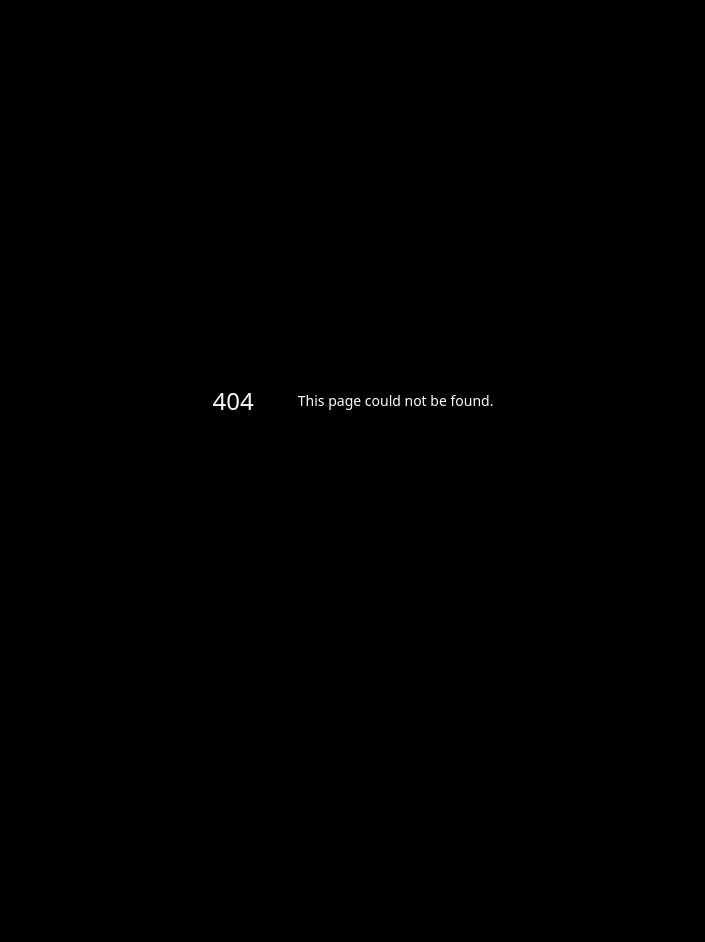
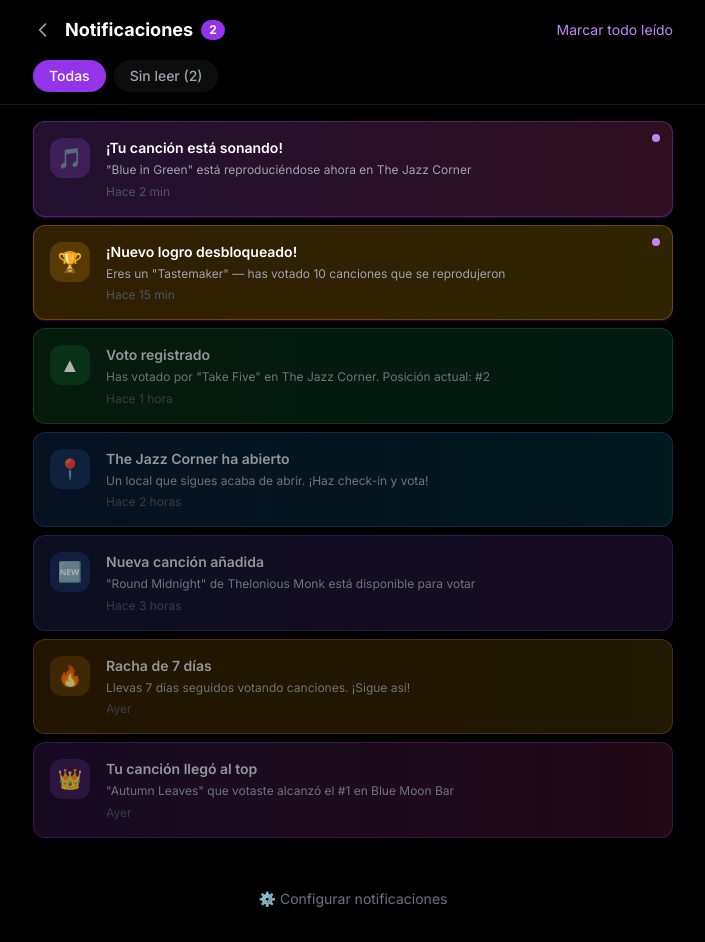
Before and after one commit to fullequip2009-dev/Pickmysong, a Next.js app in the folder apps/web/: page /notifications in a window 1280 px wide. Before the commit this address had no page. Shown: the whole page, without its empty margins (287-992 px from the left). Before the commit the page ends 800 px from the top, so only its background shows below. Built offline with nearby package versions, Linux system fonts and the light colour scheme.

Commit message:
feat(web): add notifications center with song played, achievements, votes, dismiss

```diff
--- /dev/null
+++ b/apps/web/app/notifications/page.tsx
@@ -0,0 +1,237 @@
+'use client';
+
+import { useState } from 'react';
+import Link from 'next/link';
+
+type NotifType = 'song_played' | 'vote_confirmed' | 'achievement' | 'venue_update' | 'new_song';
+
+interface Notification {
+  id: string;
+  type: NotifType;
+  title: string;
+  body: string;
+  time: string;
+  read: boolean;
+  link?: string;
+  icon?: string;
+}
+
+const MOCK_NOTIFS: Notification[] = [
+  {
+    id: '1',
+    type: 'song_played',
+    title: '¡Tu canción está sonando!',
+    body: '"Blue in Green" está reproduciéndose ahora en The Jazz Corner',
+    time: 'Hace 2 min',
+    read: false,
+    link: '/venues/venue-1',
+    icon: '🎵',
+  },
+  {
+    id: '2',
+    type: 'achievement',
+    title: '¡Nuevo logro desbloqueado!',
+    body: 'Eres un "Tastemaker" — has votado 10 canciones que se reprodujeron',
+    time: 'Hace 15 min',
+    read: false,
+    link: '/profile',
+    icon: '🏆',
+  },
+  {
+    id: '3',
+    type: 'vote_confirmed',
+    title: 'Voto registrado',
+    body: 'Has votado por "Take Five" en The Jazz Corner. Posición actual: #2',
+    time: 'Hace 1 hora',
+    read: true,
+    link: '/venues/venue-1',
+    icon: '▲',
+  },
+  {
+    id: '4',
+    type: 'venue_update',
+    title: 'The Jazz Corner ha abierto',
+    body: 'Un local que sigues acaba de abrir. ¡Haz check-in y vota!',
+    time: 'Hace 2 horas',
+    read: true,
+    link: '/venues/venue-1',
+    icon: '📍',
+  },
+  {
+    id: '5',
+    type: 'new_song',
+    title: 'Nueva canción añadida',
+    body: '"Round Midnight" de Thelonious Monk está disponible para votar',
+    time: 'Hace 3 horas',
+    read: true,
+    link: '/discover',
+    icon: '🆕',
+  },
+  {
+    id: '6',
+    type: 'achievement',
+    title: 'Racha de 7 días',
+    body: 'Llevas 7 días seguidos votando canciones. ¡Sigue así!',
+    time: 'Ayer',
+    read: true,
+    link: '/profile',
+    icon: '🔥',
+  },
+  {
+    id: '7',
+    type: 'song_played',
+    title: 'Tu canción llegó al top',
+    body: '"Autumn Leaves" que votaste alcanzó el #1 en Blue Moon Bar',
+    time: 'Ayer',
+    read: true,
+    icon: '👑',
+  },
+];
+
+const typeColors: Record<NotifType, string> = {
+  song_played: 'from-purple-500/20 to-pink-500/20 border-purple-500/30',
+  achievement: 'from-amber-500/20 to-yellow-500/20 border-amber-500/30',
+  vote_confirmed: 'from-green-500/20 to-emerald-500/20 border-green-500/30',
+  venue_update: 'from-blue-500/20 to-cyan-500/20 border-blue-500/30',
+  new_song: 'from-indigo-500/20 to-purple-500/20 border-indigo-500/30',
+};
+
+export default function NotificationsPage() {
+  const [notifs, setNotifs] = useState<Notification[]>(MOCK_NOTIFS);
+  const [filter, setFilter] = useState<'all' | 'unread'>('all');
+
+  const unreadCount = notifs.filter(n => !n.read).length;
+  const displayed = filter === 'unread' ? notifs.filter(n => !n.read) : notifs;
+
+  function markAllRead() {
+    setNotifs(prev => prev.map(n => ({ ...n, read: true })));
+  }
+
+  function markRead(id: string) {
+    setNotifs(prev => prev.map(n => n.id === id ? { ...n, read: true } : n));
+  }
+
+  function dismiss(id: string) {
+    setNotifs(prev => prev.filter(n => n.id !== id));
+  }
+
+  return (
+    <div className="min-h-screen bg-black text-white">
+      {/* Header */}
+      <div className="sticky top-0 z-50 bg-black/90 backdrop-blur-sm border-b border-white/10">
+        <div className="max-w-2xl mx-auto px-4 py-4 flex items-center justify-between">
+          <div className="flex items-center gap-3">
+            <Link href="/" className="text-gray-400 hover:text-white transition-colors">
+              <svg className="w-5 h-5" fill="none" stroke="currentColor" viewBox="0 0 24 24">
+                <path strokeLinecap="round" strokeLinejoin="round" strokeWidth={2} d="M15 19l-7-7 7-7" />
+              </svg>
+            </Link>
+            <h1 className="font-bold text-lg flex items-center gap-2">
+              Notificaciones
+              {unreadCount > 0 && (
+                <span className="px-2 py-0.5 bg-purple-600 rounded-full text-xs font-bold">{unreadCount}</span>
+              )}
+            </h1>
+          </div>
+          {unreadCount > 0 && (
+            <button
+              onClick={markAllRead}
+              className="text-sm text-purple-400 hover:text-purple-300 transition-colors"
+            >
+              Marcar todo leído
+            </button>
+          )}
+        </div>
+
+        {/* Filter tabs */}
+        <div className="max-w-2xl mx-auto px-4 pb-3 flex gap-2">
+          {[
+            { key: 'all' as const, label: 'Todas' },
+            { key: 'unread' as const, label: `Sin leer (${unreadCount})` },
+          ].map(tab => (
+            <button
+              key={tab.key}
+              onClick={() => setFilter(tab.key)}
+              className={`px-4 py-1.5 rounded-full text-sm font-medium transition-all ${
+                filter === tab.key
+                  ? 'bg-purple-600 text-white'
+                  : 'bg-white/5 text-gray-400 hover:text-white'
+              }`}
+            >
+              {tab.label}
+            </button>
+          ))}
+        </div>
+      </div>
+
+      <div className="max-w-2xl mx-auto px-4 py-4 space-y-2">
+        {displayed.length === 0 ? (
+          <div className="py-24 text-center">
+            <div className="text-5xl mb-4">🔔</div>
+            <p className="text-gray-400 font-medium">No tienes notificaciones sin leer</p>
+            <p className="text-gray-600 text-sm mt-1">Cuando alguien vote tus canciones o sucedan cosas importantes, te avisaremos aquí</p>
+          </div>
+        ) : (
+          displayed.map(notif => {
+            const Wrapper = notif.link ? Link : 'div';
+            const wrapperProps = notif.link ? { href: notif.link } : {};
+            return (
+              <Wrapper
+                key={notif.id}
+                {...(wrapperProps as any)}
+                onClick={() => markRead(notif.id)}
+                className={`relative flex items-start gap-4 p-4 rounded-xl border bg-gradient-to-r transition-all cursor-pointer group ${
+                  typeColors[notif.type]
+                } ${!notif.read ? 'shadow-sm shadow-purple-900/50' : 'opacity-70'}`}
+              >
+                {/* Unread dot */}
+                {!notif.read && (
+                  <div className="absolute top-3 right-3 w-2 h-2 rounded-full bg-purple-400" />
+                )}
+
+                {/* Icon */}
+                <div className={`w-10 h-10 rounded-xl flex items-center justify-center text-xl flex-shrink-0 ${
+                  notif.type === 'achievement' ? 'bg-amber-500/20' :
+                  notif.type === 'song_played' ? 'bg-purple-500/20' :
+                  notif.type === 'vote_confirmed' ? 'bg-green-500/20' :
+                  'bg-blue-500/20'
+                }`}>
+                  {notif.icon}
+                </div>
+
+                {/* Content */}
+                <div className="flex-1 min-w-0 pr-4">
+                  <p className={`font-semibold text-sm ${!notif.read ? 'text-white' : 'text-gray-300'}`}>
+                    {notif.title}
+                  </p>
+                  <p className="text-xs text-gray-400 mt-0.5 leading-relaxed">{notif.body}</p>
+                  <p className="text-xs text-gray-600 mt-1">{notif.time}</p>
+                </div>
+
+                {/* Dismiss button */}
+                <button
+                  onClick={e => { e.preventDefault(); e.stopPropagation(); dismiss(notif.id); }}
+                  className="absolute top-2 right-5 opacity-0 group-hover:opacity-100 text-gray-600 hover:text-gray-400 transition-all"
+                >
+                  <svg className="w-4 h-4" fill="none" stroke="currentColor" viewBox="0 0 24 24">
+                    <path strokeLinecap="round" strokeLinejoin="round" strokeWidth={2} d="M6 18L18 6M6 6l12 12" />
+                  </svg>
+                </button>
+              </Wrapper>
+            );
+          })
+        )}
+      </div>
+
+      {/* Notification settings link */}
+      <div className="max-w-2xl mx-auto px-4 py-8 text-center">
+        <Link
+          href="/profile"
+          className="text-sm text-gray-500 hover:text-gray-400 transition-colors"
+        >
+          ⚙️ Configurar notificaciones
+        </Link>
+      </div>
+    </div>
+  );
+}
```
